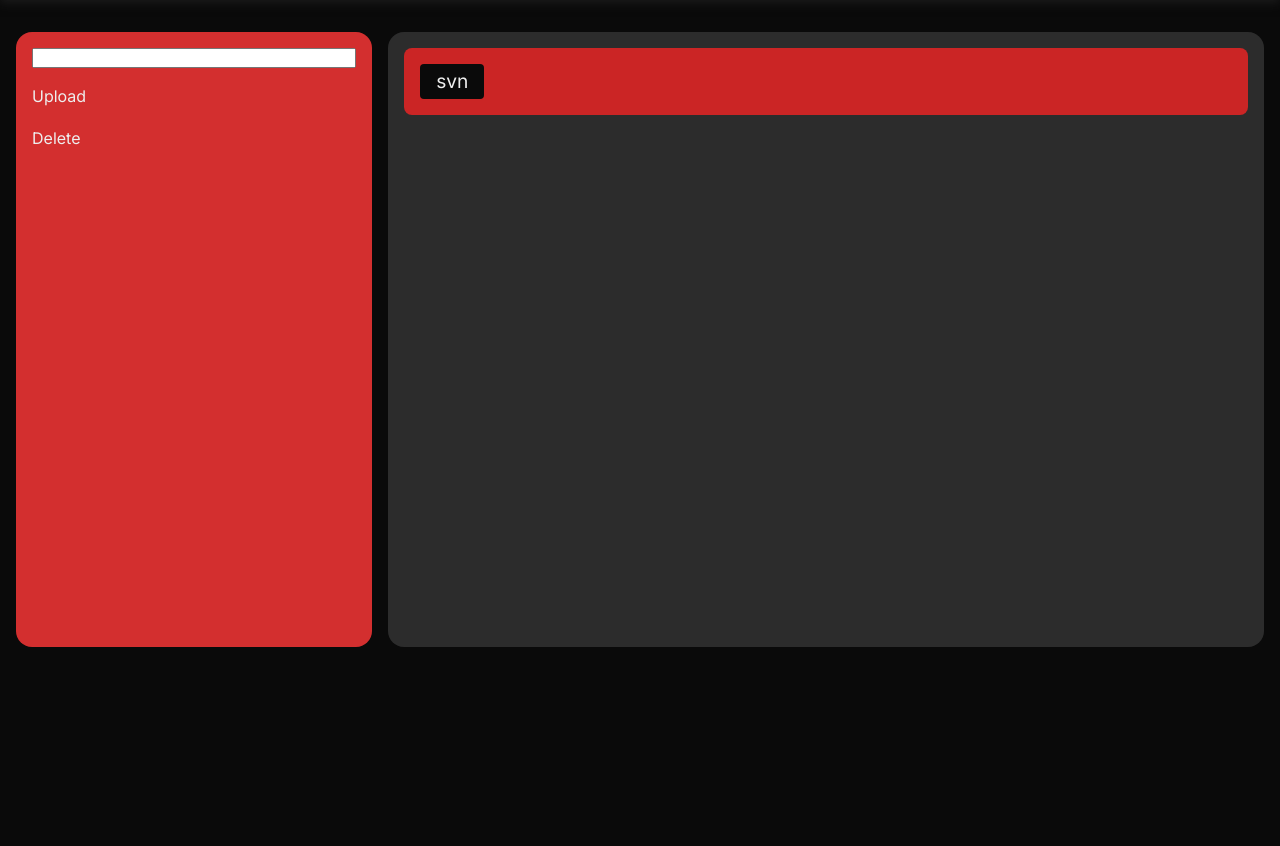
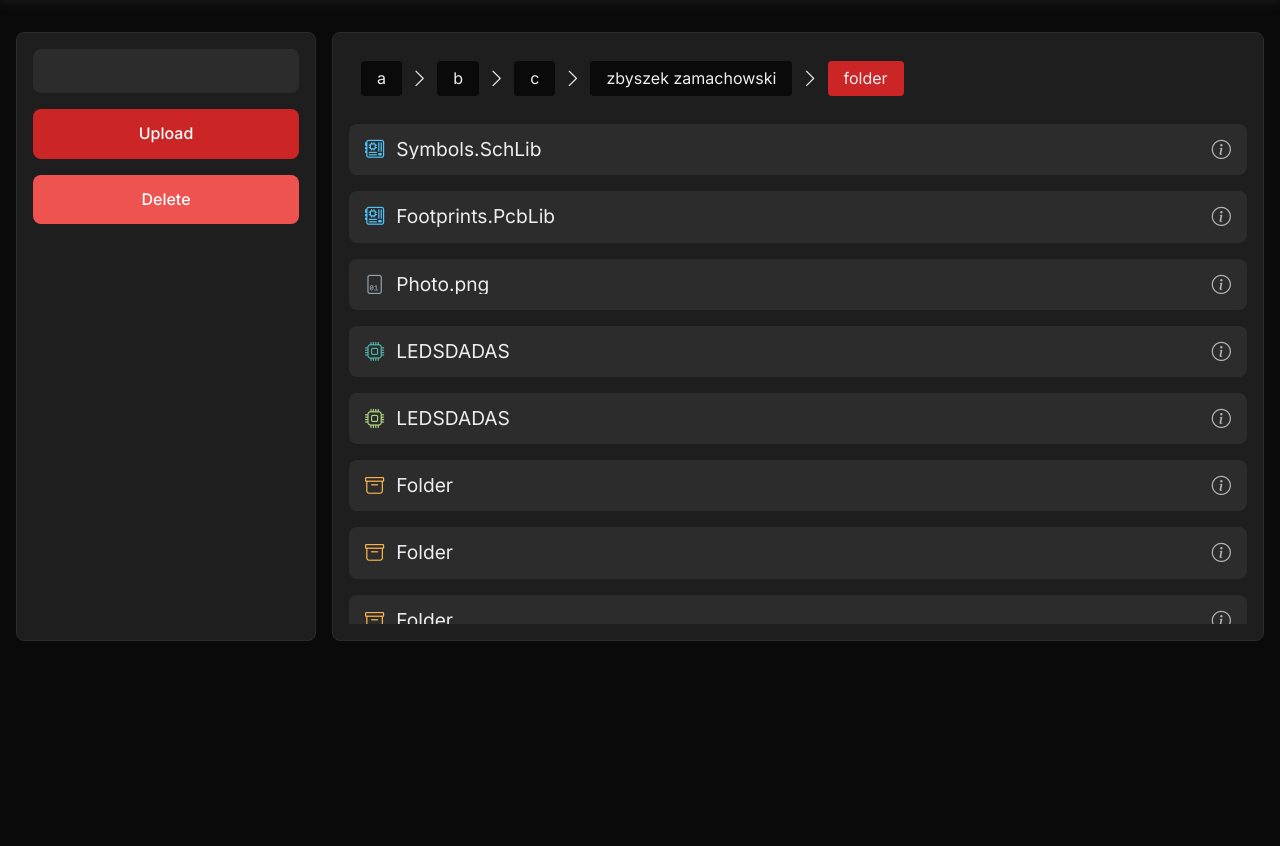
Before and after one commit to knonyks/onyks-pcb-elements-database-manager, a Python web app: template server/app/templates/explorer.html in a window 1280 px wide. Shown: the part 80-926 px from the top of the page. Run offline with Jinja, Linux system fonts and the light colour scheme; the template is opened without the code that fills it, so the values that code supplies are empty; some libraries are stand-ins or nearby versions.

Commit message:
Eksplorer CSS Update

```diff
--- a/server/app/static/JS/explorer.js
+++ b/server/app/static/JS/explorer.js
@@ -1,4 +1,4 @@
-let explorer = new Explorer('explorer', 'svn', (x) => {return x})
+// let explorer = new Explorer('explorer', 'svn', (x) => {return x})
 
-explorer.init()
-explorer.updateExplorerUI()
+// explorer.init()
+// explorer.updateExplorerUI()
--- a/server/app/static/css/utils/explorer.css
+++ b/server/app/static/css/utils/explorer.css
@@ -1,56 +1,98 @@
-.explorer
-{
+.explorer{
     display: flex;
     flex-direction: row;
     gap: 1rem;
     width: 100%;
     height: 100%;
+    box-sizing: border-box;
 }
 
-.explorer-navbar
-{
+.explorer-navbar{
     display: flex;
     flex-direction: column;
-    background-color: var(--primary-light);
-    width: 40%;
-    border-radius: 1rem;
+    background-color: var(--dark-light);
+    width: 300px;
+    border-radius: 0.5rem;
     padding: 1rem;
     gap: 1rem;
+    box-sizing: border-box;
+    border: 1px solid var(--gray);
 }
 
-.explorer-browser
-{
+.explorer-navbar-search {
+    background-color: var(--gray);
+    border: none;
+    border-radius: 0.5rem;
+    padding: 0.75rem;
+    color: var(--light);
+    font-size: 1rem;
+    width: 100%;
+    box-sizing: border-box;
+}
+
+.explorer-navbar-search:focus {
+    outline: 2px solid var(--primary);
+}
+
+.explorer-navbar-btn {
+    background-color: var(--primary);
+    color: white;
+    padding: 0.75rem;
+    border-radius: 0.5rem;
+    text-align: center;
+    cursor: pointer;
+    transition: all 0.2s ease;
+    font-weight: 500;
+    border: none;
+    box-sizing: border-box;
+}
+
+.explorer-navbar-btn:hover {
+    background-color: var(--primary-light);
+    transform: translateY(-2px);
+}
+
+.explorer-navbar-btn.delete {
+    background-color: var(--error);
+}
+
+.explorer-navbar-btn.delete:hover {
+    background-color: #e53935;
+}
+
+.explorer-browser{
     display: flex;
     flex-direction: column;
-    background-color: var(--gray);
-    width: 100%;
-    border-radius: 1rem;
+    background-color: var(--dark-light);
+    flex: 1;
+    border-radius: 0.5rem;
     padding: 1rem;
     gap: 1rem;
+    box-sizing: border-box;
+    border: 1px solid var(--gray);
+    min-width: 0; /* Zapobiega overflow */
 }
 
-.explorer-path
-{
+.explorer-path{
     display: flex;
     flex-direction: row;
-    background-color: var(--primary);
     width: 100%;
-    padding: 1rem;
+    padding: 0.75rem;
     border-radius: 0.5rem;
-    overflow-y: hidden;
-    font-size: 1.2rem;
+    overflow-x: auto; /* Poziomy scroll jeśli potrzeba */
+    font-size: 1rem;
+    box-sizing: border-box;
+    align-items: center;
 }
 
-.explorer-path::before
-{
+.explorer-path::before{
     display: block;
     height: 2.2rem;
     width: 0;
     content: '';
 }
 
-.explorer-path-obj
-{
+.explorer-path-obj{
     display: flex;
     background-color: var(--dark);
     padding: 0.5rem 1rem;
@@ -61,6 +103,10 @@
     height: 1.2rem;
     line-height: 1.2rem;
     box-sizing: content-box;
+}
+
+.explorer-path-obj:hover {
+    background-color: var(--primary);
 }
 
 .explorer-path-obj::after
@@ -82,6 +128,7 @@
 .explorer-path-obj:last-child
 {
     margin-right: 0;
+    background-color: var(--primary);
 }
 
 .explorer-path-obj:last-child::after
@@ -116,7 +163,7 @@
 
 .explorer-content-obj
 {
-    background-color: #545454;
+    background-color: var(--gray);
     border-radius: 0.5rem;
     display: flex;
     flex-direction: row;
@@ -129,6 +176,12 @@
     white-space: nowrap;
     width: calc(100% - 2rem);
     position: relative;
+    cursor: pointer;
+    transition: background-color 0.2s ease;
+}
+
+.explorer-content-obj:hover {
+    background-color: #3a3a3a;
 }
 
 .explorer-content-obj-name
@@ -143,11 +196,10 @@
     display: block;
     font-size: 1.2rem;
     height: 1.2rem;
-    line-height: 1.2rem;
     width: 1.2rem;
-    margin: 0;
-    box-sizing: content-box;
-    margin-right: 1rem;
+    margin-right: 0.75rem;
+    box-sizing: border-box;
+    flex-shrink: 0;
 }
 
 .explorer-content-obj.schlib::before,
@@ -155,30 +207,35 @@
 {
     font-family: 'bootstrap-icons';
     content: '\F6E7';
+    color: #4fc3f7;
 }
 
 .explorer-content-obj.file::before
 {
     font-family: 'bootstrap-icons';
     content: '\F34C';
+    color: #90a4ae;
 }
 
 .explorer-content-obj.symbol::before
 {
     font-family: 'bootstrap-icons';
     content: '\F2D6';
+    color: #4db6ac;
 }
 
 .explorer-content-obj.footprint::before
 {
     font-family: 'bootstrap-icons';
     content: '\F2D6';
+    color: #aed581;
 }
 
 .explorer-content-obj.folder::before
 {
     font-family: 'bootstrap-icons';
     content: '\F10D';
+    color: #ffb74d;
 }
 
 .explorer-content-obj-info-btn
@@ -186,6 +243,9 @@
     right: 0;
     top: 0;
     position: absolute;
+    opacity: 0.7;
+    cursor: pointer;
+    transition: opacity 0.2s ease;
 }
 
 .explorer-content-obj-info-btn::after
@@ -199,8 +259,12 @@
     position: absolute;
     right: 0;
     top: 0;
-    background-color: #0400ff;
+    /* background-color: #0400ff; */
     padding: 1rem;
+}
+
+.explorer-content-obj-info-btn:hover {
+    opacity: 1;
 }
 
 
@@ -215,6 +279,7 @@
     .explorer
     {
         flex-direction: column;
+        height: auto;
     }
 
     .explorer-navbar
@@ -225,6 +290,10 @@
     .explorer-browser
     {
         width: 100%;
+    }
+
+    .explorer-content {
+        max-height: 40vh;
     }
 }
 
--- a/server/app/templates/explorer.html
+++ b/server/app/templates/explorer.html
@@ -13,14 +13,14 @@
     </div>
     <div class="explorer-browser">
         <div class="explorer-path">
-            <!-- <div class="explorer-path-obj" data-set-id="0">a</div>
+            <div class="explorer-path-obj" data-set-id="0">a</div>
             <div class="explorer-path-obj" data-set-id="1">b</div>
             <div class="explorer-path-obj" data-set-id="2">c</div>
             <div class="explorer-path-obj" data-set-id="3">zbyszek zamachowski</div>
-            <div class="explorer-path-obj" data-set-id="4">folder</div> -->
+            <div class="explorer-path-obj" data-set-id="4">folder</div>
         </div>
         <div class="explorer-content">
-            <!-- <div class="explorer-content-obj schlib">
+            <div class="explorer-content-obj schlib">
                 <div class="explorer-content-obj-name">Symbols.SchLib</div>
                 <div class="explorer-content-obj-info-btn"></div>
             </div>
@@ -108,7 +108,7 @@
             <div class="explorer-content-obj footprint">
                 <div class="explorer-content-obj-name">dasdasdasdasdasdasdasdasdasdasdasdasdasdasdas</div>
                 <div class="explorer-content-obj-info-btn"></div>
-            </div> -->
+            </div>
         </div>
     </div>
 </div>
```
